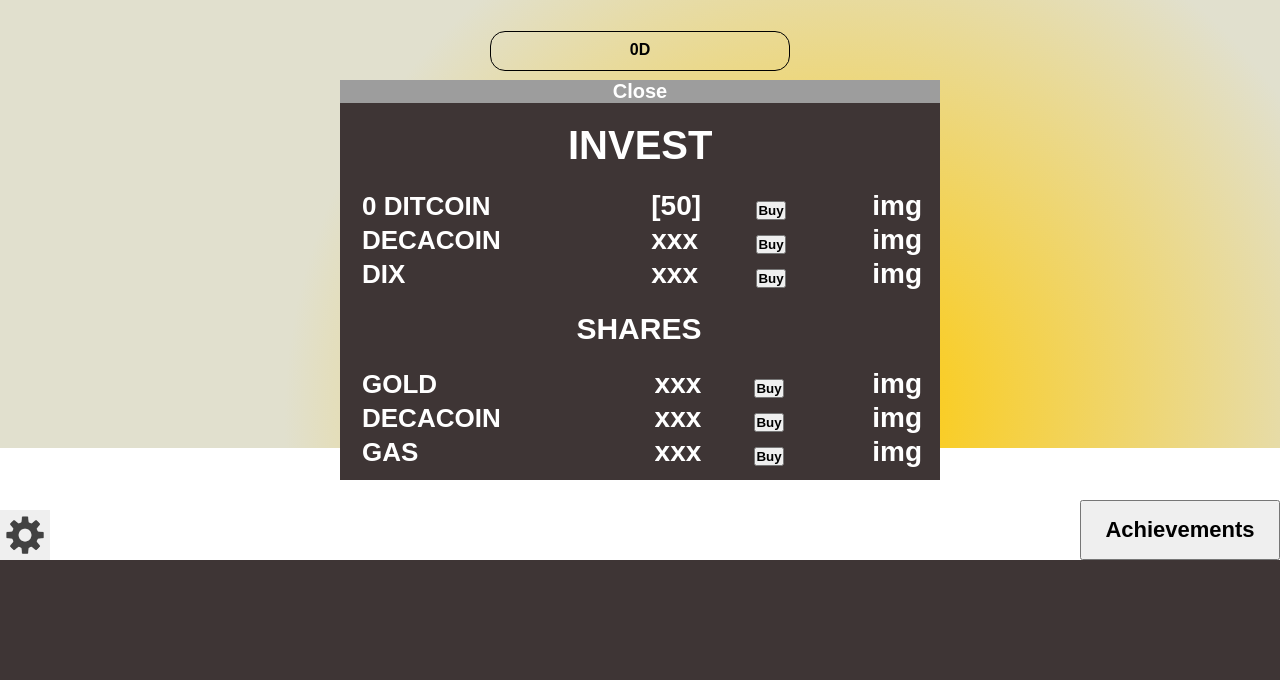
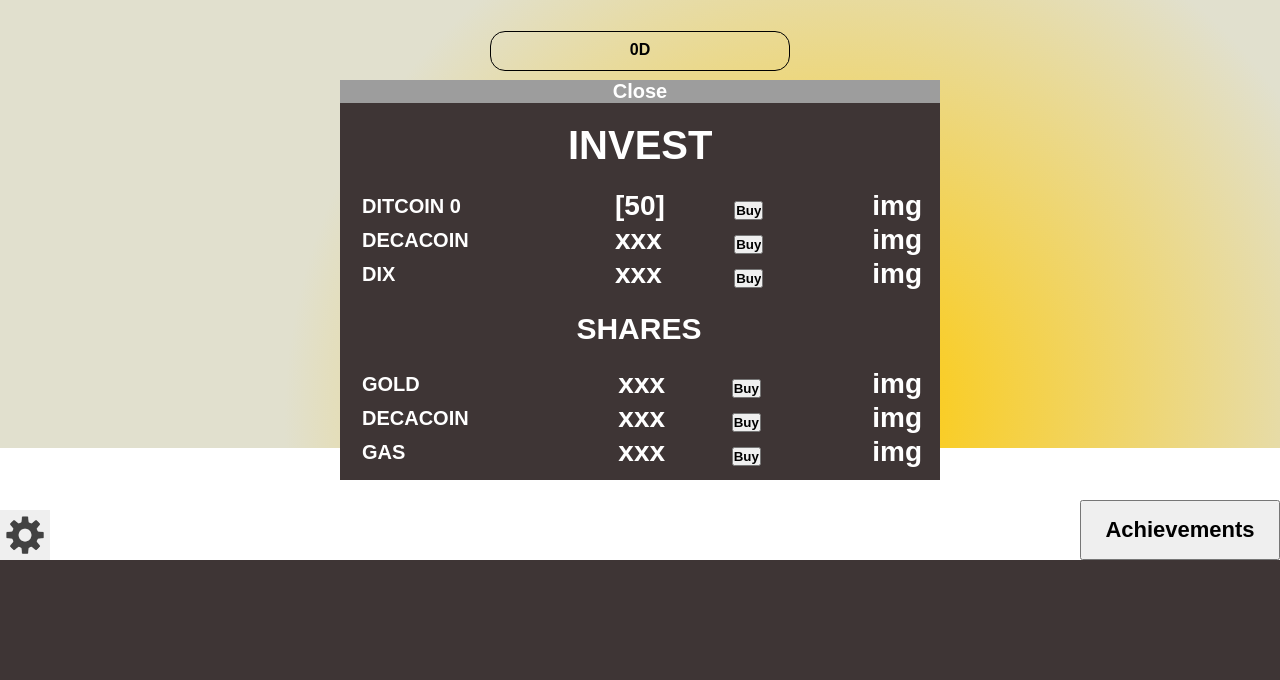
Before and after one commit to SuzanneB836/Coinclicker, a PHP site: page / in a window 1280 px wide, after a click on "INVEST". Shown: the part 120-800 px from the top of the page. Run offline with PHP 8.4, Linux system fonts and the light colour scheme.

Commit message:
Revert "slight changes to future invest layout"
This reverts commit bbcba139b3f1dad3805788133e981f310fe07649.

```diff
--- a/index.html
+++ b/index.html
@@ -45,19 +45,19 @@
                 <h1>INVEST</h1>
                 <table>
                     <tr>
-                      <tH class="bigger"> <span id="DIT">0</span> DITCOIN  </tH>
+                      <tH>DITCOIN <span id="DIT">0</span> </tH>
                       <td>  [<span id="coincost">50</span>]  </td>
                       <td> <button onclick = "buyCoins()">Buy</button> </td>
                       <td class="tableimg"> img </td>
                     </tr>
                     <tr>
-                      <th class="bigger">DECACOIN</th>
+                      <th>DECACOIN</th>
                       <td> xxx </td>
                       <td> <button class="buybut">Buy</button> </td>
                       <td class="tableimg"> img </td>
                     </tr>
                     <tr>
-                      <th class="bigger">DIX</th>
+                      <th>DIX</th>
                       <td> xxx </td>
                       <td> <button class="buybut">Buy</button> </td>
                       <td class="tableimg"> img </td>
@@ -68,19 +68,19 @@
                 <h2>SHARES</h2>
                 <table>
                     <tr>
-                      <th class="bigger">GOLD</th>
+                      <th>GOLD</th>
                       <td> xxx </td>
                       <td> <button class="buybut">Buy</button> </td>
                       <td class="tableimg"> img </td>
                     </tr>
                     <tr>
-                      <th class="bigger">DECACOIN</th>
+                      <th>DECACOIN</th>
                       <td> xxx </td>
                       <td> <button class="buybut">Buy</button> </td>
                       <td class="tableimg"> img </td>
                     </tr>
                     <tr>
-                      <th class="bigger">GAS</th>
+                      <th>GAS</th>
                       <td> xxx </td>
                       <td> <button class="buybut">Buy</button> </td>
                       <td class="tableimg"> img </td>
--- a/styles/style.css
+++ b/styles/style.css
@@ -227,10 +227,6 @@ footer {
   display: grid;
 }
 
-.bigger {
-  font-size: 26px;
-}
-
 #in-part1 {
   border-style:solid;
   background-color: rosybrown;
```
